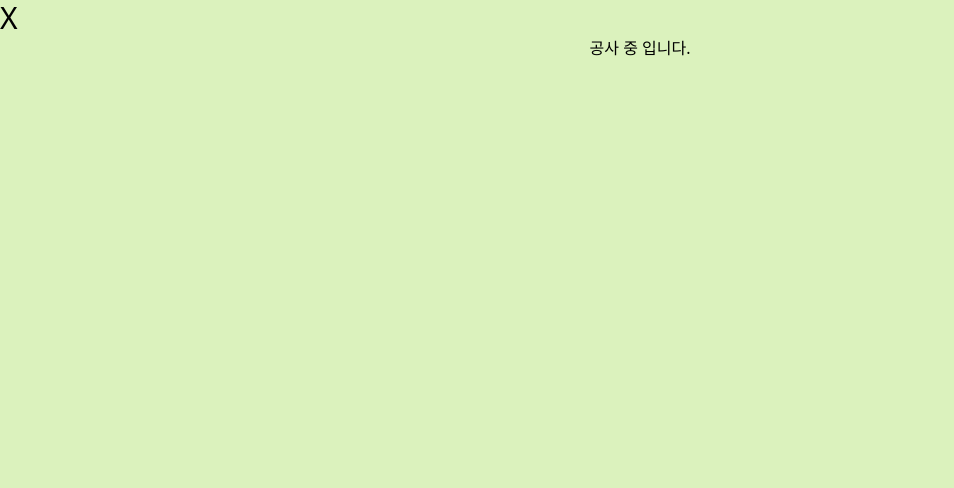
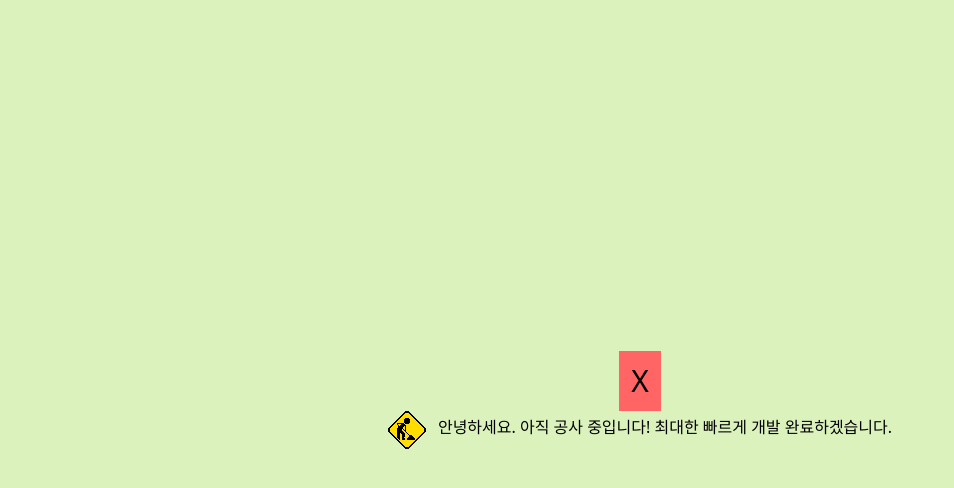
Before and after one commit to loeybho/Newport, a React (Vite) app: page / in a window 1280 px wide. Both pictures are taken after a click on the button 1196 px from the left and 88 px from the top of the page. Shown: the top 488 px of the page, without its empty margins (0-954 px from the left). Built offline with nearby package versions, Linux system fonts and the light colour scheme.

Commit message:
Cont. 모달창 공사중 gif 추가

```diff
--- a/src/components/index.jsx
+++ b/src/components/index.jsx
@@ -77,11 +77,22 @@ function Layout() {
         )}
 
         {modalOpen && (
-          <div ref={modalRef} className="h-screen bg-customGreen">
-            <button className="text-3xl" onClick={handleOpenModal}>
-              X
-            </button>
-            <h1 style={{ textAlign: "center" }}>공사 중 입니다.</h1>
+          <div className="h-screen bg-customGreen flex justify-center items-center">
+            <div ref={modalRef} className="text-center">
+              <button
+                className="text-3xl bg-customRed p-3 hover:underline"
+                onClick={handleOpenModal}
+              >
+                X
+              </button>
+              <div className="flex gap-3">
+                <img src="/construction.gif" alt="" />
+                <h1 className="pt-1">
+                  안녕하세요. 아직 공사 중입니다! 최대한 빠르게 개발
+                  완료하겠습니다.
+                </h1>
+              </div>
+            </div>
           </div>
         )}
       </div>
```
Also changed, not shown: public/construction.gif (added).
